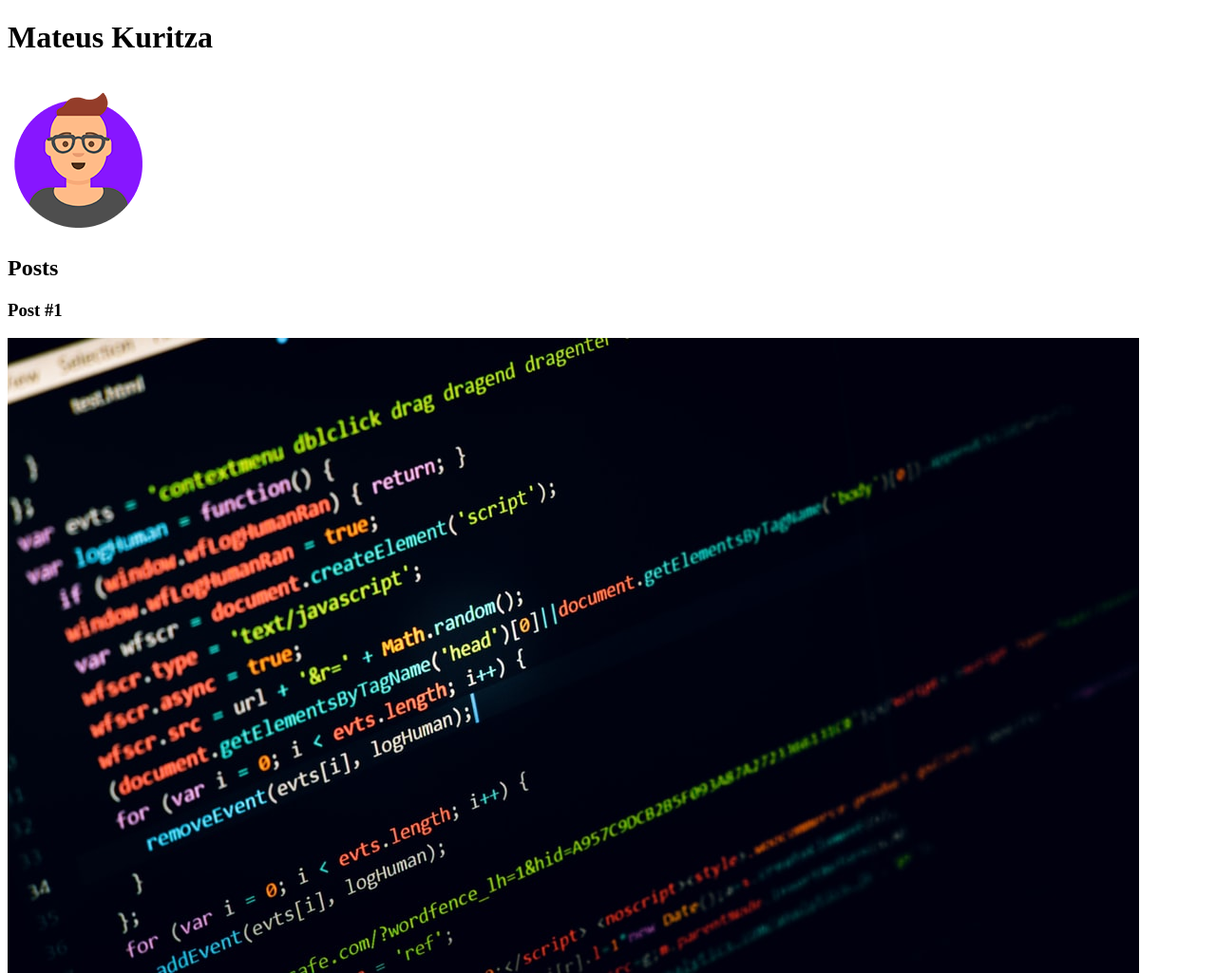
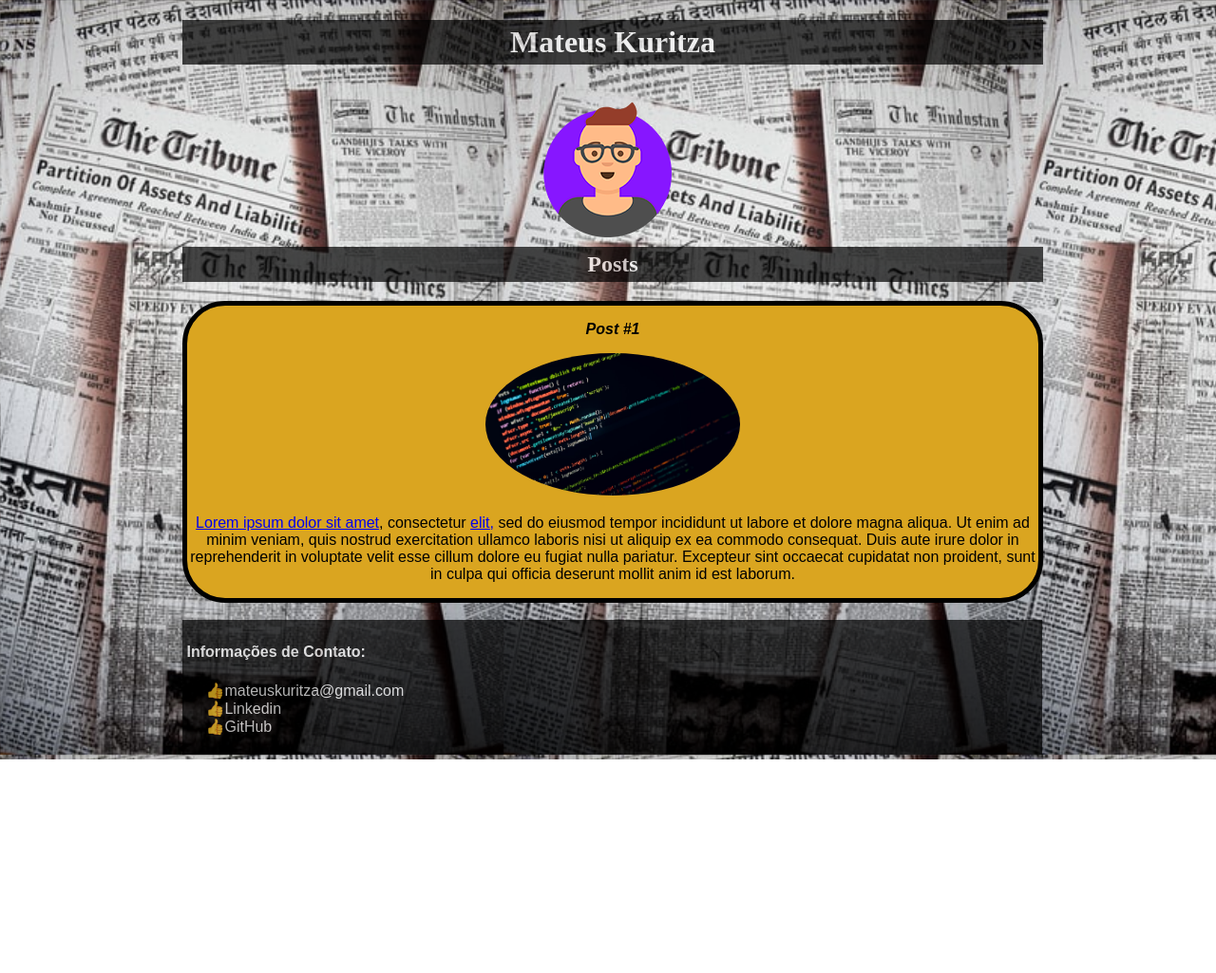
Before and after one commit to mateuskuritza/Introducao-a-criacao-de-websites-com-HTML5-e-CSS3, a plain HTML site: page index.html in a window 1280 px wide. Shown: the top 1025 px of the page at 95% size. After the commit the page ends 800 px from the top, so only its background shows below. Drawn offline with Linux system fonts and the light colour scheme.

Commit message:
formatacao CSS

```diff
--- a/index.html
+++ b/index.html
@@ -7,16 +7,16 @@
     </head>
     <body>
         <header>
-            <h1>Mateus Kuritza</h1>
+            <h1 id="title">Mateus Kuritza</h1>
+            <div id="foto"> <img src="images/foto.png" alt="Avatar do rosto desenhado" > </div>
         </header>
         <section>
             <header>
-                <img src="images/foto.png" alt="Avatar do rosto desenhado" >
-                <h2>Posts</h2>
+                <h2 id="subtitle">Posts</h2>
             </header>
-            <article>
+            <article class="post">
                 <header>
-                    <h3>Post #1</h3>
+                    <h3 id="post_title">Post #1</h3>
                     <img src="images/postagem.jpg" alt="Editor de texto contendo código HTML">
                 </header>
                 <p>
@@ -24,19 +24,19 @@
                 </p>
             </article>
         </section>
-        <footer>
+        <footer id="contatos">
             <h4>Informações de Contato:</h4>
-            <ul>
+            <ul class="contactlist">
                 <li>
-                    <a target="_blank" href="mailto:mateuskuritza@gmail.com">mateuskuritza@gmail.com</a>
+                    <a target="_blank" href="mailto:mateuskuritza@gmail.com"> mateuskuritza@gmail.com</a>
                 </li>
                 <li>
-                    <a target="_blank" href="https://www.linkedin.com/in/mateus-kuritza-10759b168/">Linkedin</a>
+                    <a target="_blank" href="https://www.linkedin.com/in/mateus-kuritza-10759b168/"> Linkedin</a>
                 </li>
                 <li>
-                    <a target="_blank" href="https://github.com/mateuskuritza">GitHub</a>
+                    <a target="_blank" href="https://github.com/mateuskuritza"> GitHub</a>
                 </li>
-            </ul>>
+            </ul>
     </footer>
     </body>
 </html>
--- a/style.css
+++ b/style.css
@@ -0,0 +1,70 @@
+body{
+    background: url("images/fundojornal.jpg");
+    background-size: contain;
+    margin:auto;
+    padding:0;
+    width: 70%;
+}
+
+.post{
+    background-color: goldenrod;
+    border: 5px solid black;
+    border-radius: 45px;
+    text-align: center;
+    font-family: Arial, Helvetica, sans-serif;
+    width: 100%;
+    margin-top: 2%;
+    margin-bottom: 2%;
+}
+
+
+#title, #subtitle{
+    color: white;
+    background-color: black;
+    opacity: 70%;
+    text-align: center;
+    padding: 5px;
+    width: 100%;
+
+}
+
+#foto{
+    width: auto;
+    height: 130px;
+    text-align: center;
+    padding: 0;
+    margin-bottom: 40px;
+    margin-top: 0;
+}
+
+.post img{
+    height: 150px;
+    width: auto;
+    border-radius: 50%;
+}
+
+#post_title{
+    font-size: 16px;
+    font-style: italic;
+    color: black;
+}
+
+#contatos{
+    color: white;
+    background-color: black;
+    opacity: 70%;
+    text-align: left;
+    font-family: Arial, Helvetica, sans-serif;
+    height: auto;
+    width: 100%;
+    padding: 0.5%;
+}
+
+.contactlist{
+    list-style-type: "\1F44D";
+}
+
+.contactlist li a {
+    text-decoration: none;
+    color: white;
+}
```
